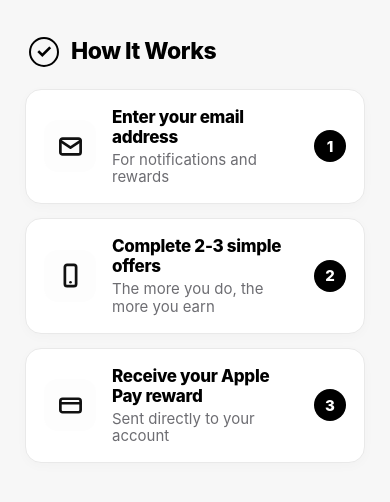
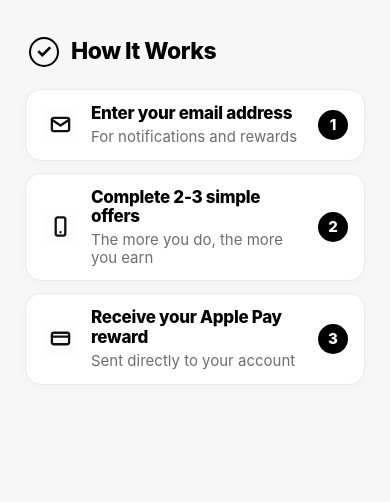
Before and after one commit to sanuxmudulu/test-1, a plain HTML site: page index.html in a window 390 px wide. Shown: the part 416-918 px from the top of the page. After the commit the page ends 871 px from the top, so only its background shows below. Drawn offline with Linux system fonts and the light colour scheme.

Commit message:
Update index.html

```diff
--- a/index.html
+++ b/index.html
@@ -135,35 +135,35 @@
   .steps {
     display: flex;
     flex-direction: column;
-      gap: 14px;
+    gap: 12px;
   }
 
   .step {
-      min-height: 82px;
+    min-height: 74px;
     border-radius: 16px;
     background: #ffffff;
     border: 1px solid #e9e9e9;
     display: flex;
     align-items: center;
-      padding: 18px 20px;
+    padding: 15px 18px;
     box-shadow: 0 3px 12px rgba(0, 0, 0, 0.025);
   }
 
   .icon-box {
-      width: 54px;
-      height: 54px;
-      border-radius: 14px;
+    width: 38px;
+    height: 38px;
+    border-radius: 12px;
     background: #fdfdfd;
     display: flex;
     align-items: center;
     justify-content: center;
     flex-shrink: 0;
-      margin-right: 18px;
+    margin-right: 14px;
   }
 
   .icon-box svg {
-      width: 27px;
-      height: 27px;
+    width: 24px;
+    height: 24px;
     stroke: #111;
     stroke-width: 2.4;
     fill: none;
@@ -178,7 +178,7 @@
 
   .step-text h3 {
     font-size: 18px;
-      line-height: 1.18;
+    line-height: 1.16;
     font-weight: 800;
     letter-spacing: -0.3px;
     color: #000;
@@ -186,15 +186,15 @@
   }
 
   .step-text p {
-      font-size: 16px;
+    font-size: 15.5px;
     line-height: 1.18;
     font-weight: 400;
     color: #6d6d72;
   }
 
   .step-number {
-      width: 32px;
-      height: 32px;
+    width: 31px;
+    height: 31px;
     border-radius: 50%;
     background: #000;
     color: #fff;
@@ -204,7 +204,7 @@
     font-size: 15px;
     font-weight: 800;
     flex-shrink: 0;
-      margin-left: 14px;
+    margin-left: 12px;
   }
 
   @media (max-width: 390px) {
@@ -230,13 +230,19 @@
     }
 
     .step {
-        padding: 17px 18px;
+      min-height: 72px;
+      padding: 14px 16px;
     }
 
     .icon-box {
-        width: 52px;
-        height: 52px;
-        margin-right: 16px;
+      width: 36px;
+      height: 36px;
+      margin-right: 13px;
+    }
+
+    .icon-box svg {
+      width: 23px;
+      height: 23px;
     }
 
     .step-text h3 {
@@ -245,6 +251,12 @@
 
     .step-text p {
       font-size: 15px;
+    }
+
+    .step-number {
+      width: 30px;
+      height: 30px;
+      margin-left: 10px;
     }
   }
 
@@ -259,17 +271,22 @@
     }
 
     .step {
-        padding: 16px;
+      padding: 14px;
     }
 
     .icon-box {
-        width: 48px;
-        height: 48px;
-        margin-right: 13px;
+      width: 34px;
+      height: 34px;
+      margin-right: 11px;
+    }
+
+    .icon-box svg {
+      width: 22px;
+      height: 22px;
     }
 
     .step-number {
-        margin-left: 10px;
+      margin-left: 9px;
     }
   }
 </style>
```
Lines whose indentation alone changed are shown as unchanged.
